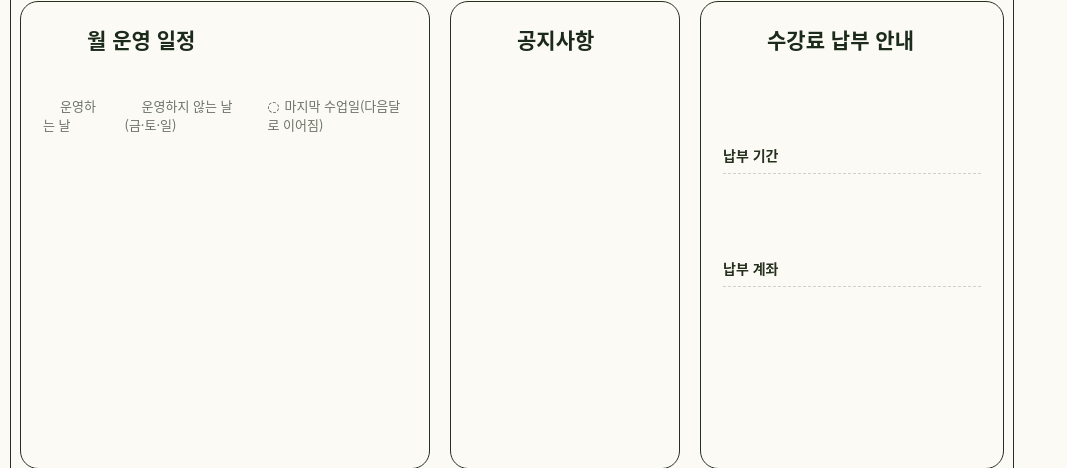
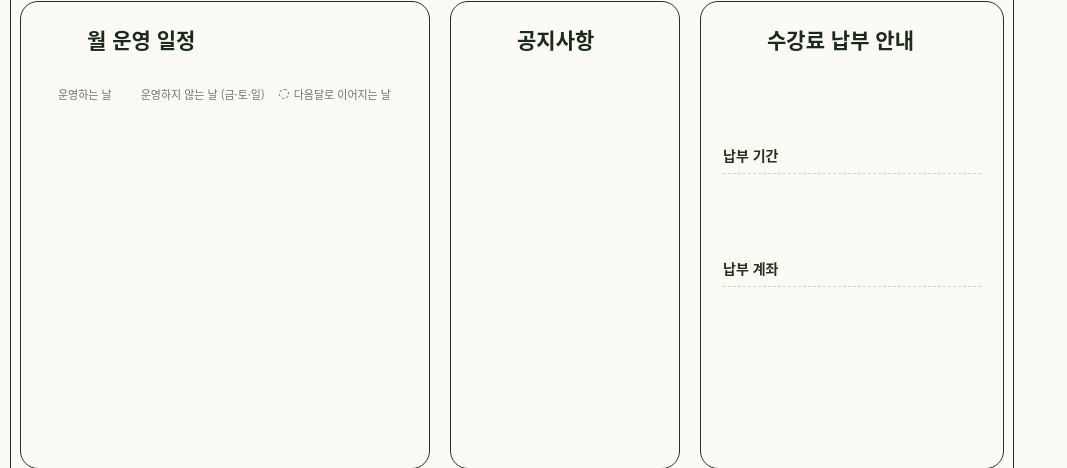
Before and after one commit to ppsj2235-dot/study-room-app, a Python web app: template templates/newsletter_flyer.html in a window 1280 px wide. Shown: the part 304-772 px from the top of the page, without its empty margins (0-1067 px from the left). Run offline with Jinja, Linux system fonts and the light colour scheme; the template is opened without the code that fills it, so the values that code supplies are empty.

Commit message:
Refactor calendar styles for improved layout

```diff
--- a/templates/newsletter_flyer.html
+++ b/templates/newsletter_flyer.html
@@ -97,19 +97,19 @@
   .cal-grid {
     display: grid;
     grid-template-columns: repeat(7, 1fr);
-    grid-auto-rows: 46px;
-    row-gap: 8px;
+    grid-auto-rows: 38px;
+    row-gap: 6px;
     column-gap: 6px;
-    margin-top: 14px;
+    margin-top: 10px;
     align-items: center;
   }
-  .cal-dow { text-align: center; font-size: 15px; font-weight: 700; color: #35402f; padding-bottom: 10px; }
+  .cal-dow { text-align: center; font-size: 14px; font-weight: 700; color: #35402f; padding-bottom: 6px; }
   .cal-dow.weekend { color: var(--c-negative); }
   .cal-day {
     display: flex; align-items: center; justify-content: center;
-    height: 46px;
-    border-radius: 12px;
-    font-size: 16px; font-weight: 700;
+    height: 38px;
+    border-radius: 10px;
+    font-size: 14px; font-weight: 700;
     color: var(--c-bg);
   }
   .cal-day.open { background: var(--c-positive); }
@@ -119,8 +119,9 @@
     border: 2px dashed var(--c-dark);
     color: var(--c-dark);
   }
-  .cal-legend { display: flex; align-items: center; gap: 22px; margin-top: 14px; font-size: 13px; color: #6b7267; }
-  .cal-legend .dot { width: 11px; height: 11px; border-radius: 50%; display: inline-block; margin-right: 6px; vertical-align: middle; }
+  .cal-legend { display: flex; flex-wrap: wrap; align-items: center; column-gap: 14px; row-gap: 5px; margin-top: 8px; font-size: 11px; color: #6b7267; }
+  .cal-legend > div { display: flex; align-items: center; white-space: nowrap; }
+  .cal-legend .dot { width: 10px; height: 10px; border-radius: 50%; display: inline-block; margin-right: 5px; vertical-align: middle; flex-shrink: 0; }
   .dot.open { background: var(--c-positive); }
   .dot.closed { background: var(--c-negative); }
 
@@ -248,7 +249,7 @@
       <div class="cal-legend">
         <div><span class="dot open"></span>운영하는 날</div>
         <div><span class="dot closed"></span>운영하지 않는 날 (금·토·일)</div>
-        <div><span class="dot" style="background: repeating-linear-gradient(135deg, var(--c-positive), var(--c-positive) 2px, var(--c-positive-light) 2px, var(--c-positive-light) 4px); border: 1.5px dashed var(--c-dark);"></span>마지막 수업일(다음달로 이어짐)</div>
+        <div><span class="dot" style="background: repeating-linear-gradient(135deg, var(--c-positive), var(--c-positive) 2px, var(--c-positive-light) 2px, var(--c-positive-light) 4px); border: 1.5px dashed var(--c-dark);"></span>다음달로 이어지는 날</div>
       </div>
     </div>
   </div>
```
